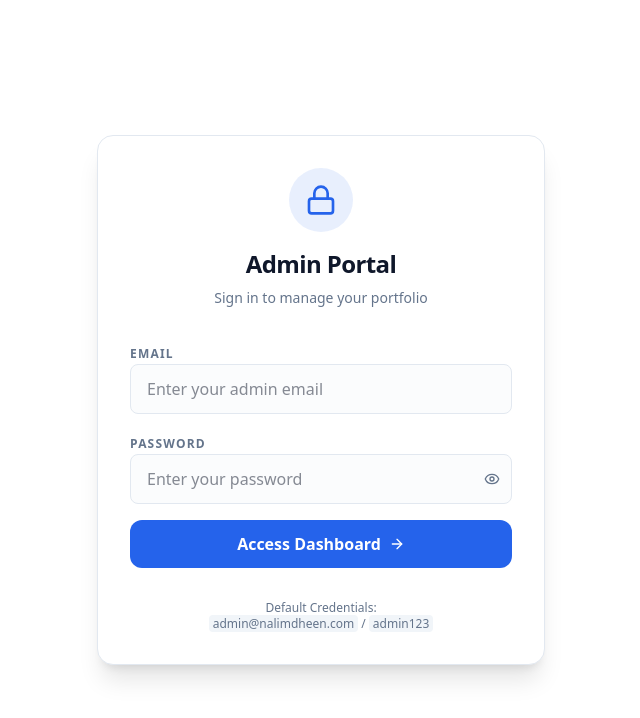
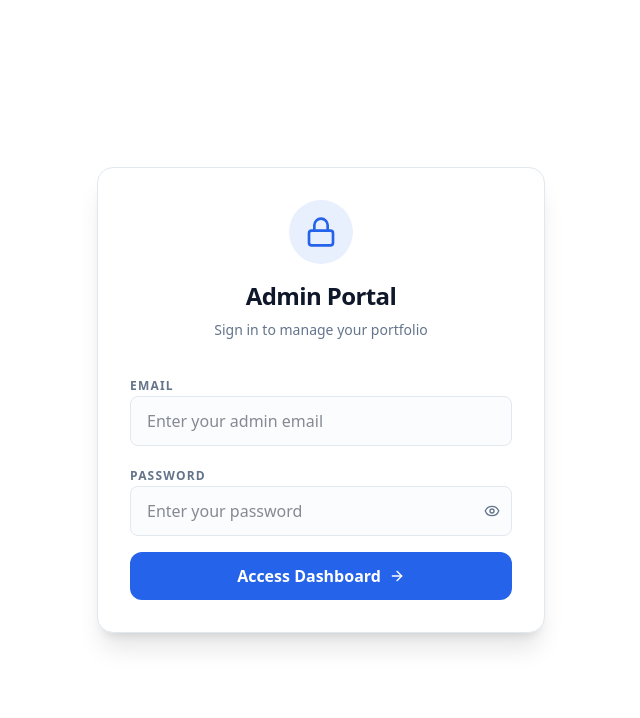
Before and after one commit to NALIMUDHEEN/portfolio, a Next.js app: page /admin/login in a window 1280 px wide. Shown: the top 718 px of the page, without its empty margins (319-959 px from the left). Built offline with nearby package versions, Linux system fonts and the light colour scheme.

Commit message:
Security hotfix 2: Removed visible default credentials from login page bottom UI

```diff
--- a/src/app/admin/login/page.tsx
+++ b/src/app/admin/login/page.tsx
@@ -109,13 +109,6 @@ export default function AdminLogin() {
                         )}
                     </button>
                 </form>
-
-                <div className="mt-8 text-center">
-                    <p className="text-xs text-muted-foreground">
-                        Default Credentials: <br />
-                        <span className="font-mono bg-secondary px-1 rounded">admin@nalimdheen.com</span> / <span className="font-mono bg-secondary px-1 rounded">admin123</span>
-                    </p>
-                </div>
             </motion.div>
         </div>
     )
```
